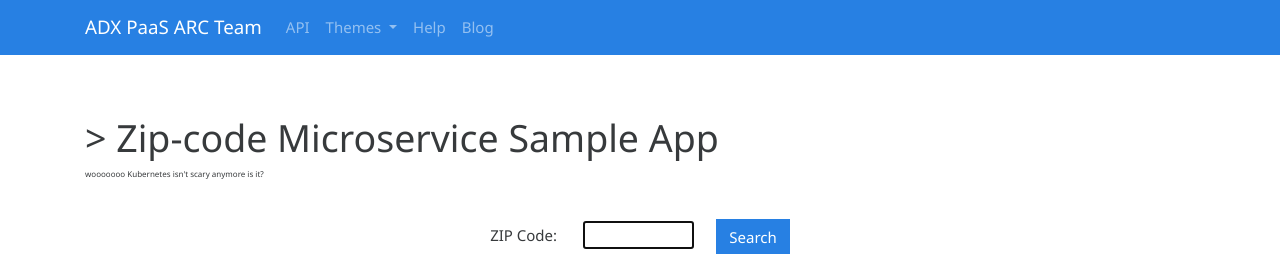
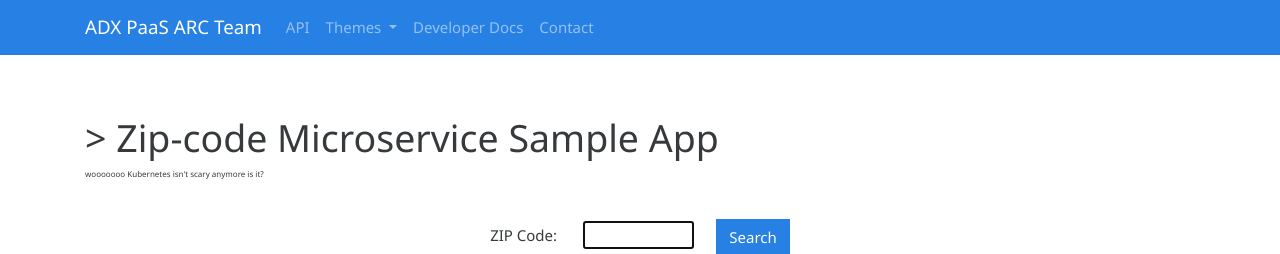
Before and after one commit to bgulla/adx-python-sampleapp, a Flask app: page / in a window 1280 px wide. Shown: the top 254 px of the page. Run offline with Flask 2, Linux system fonts and the light colour scheme; some libraries are stand-ins or nearby versions.

Commit message:
turning on https

```diff
--- a/templates/base.html
+++ b/templates/base.html
@@ -39,10 +39,10 @@
               </div>
             </li>
             <li class="nav-item">
-              <a class="nav-link" href="../help/">Help</a>
+              <a class="nav-link" href="https://adxplatform.org">Developer Docs</a>
             </li>
             <li class="nav-item">
-              <a class="nav-link" href="http://blog.bootswatch.com">Blog</a>
+              <a class="nav-link" href="mailto:info@adxplatform.org">Contact</a>
             </li>
 
           </ul>
```
